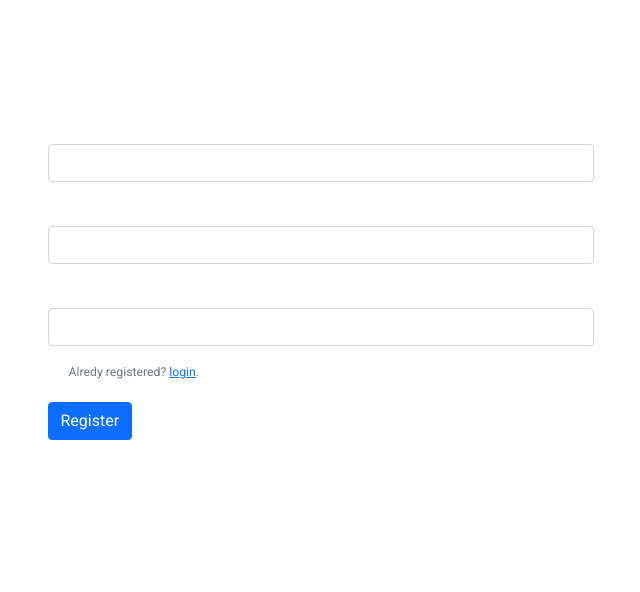
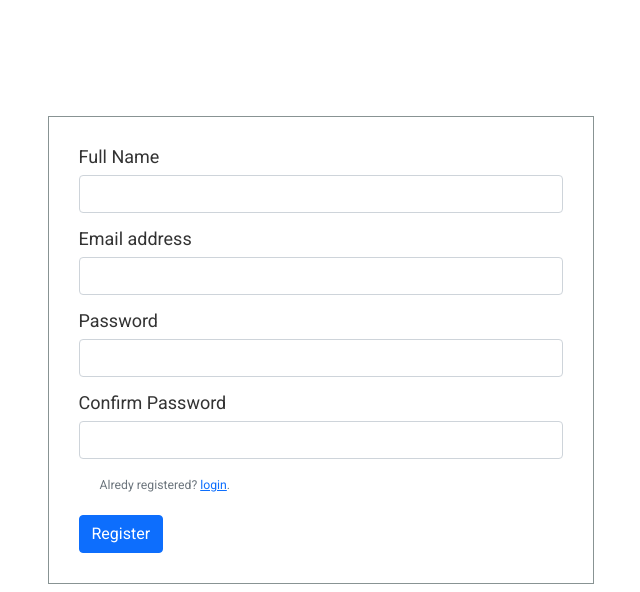
Before and after one commit to Dongido/Gig-manager-app, an Angular app in the folder frontend/: page /register in a window 1280 px wide. Shown: the top 592 px of the page, without its empty margins (320-960 px from the left). Built offline with nearby package versions, Linux system fonts and the light colour scheme.

Commit message:
Refactor: Improve design for login and registration page

```diff
--- a/frontend/src/app/auth/login/login.component.css
+++ b/frontend/src/app/auth/login/login.component.css
@@ -1,3 +1,13 @@
+.user-form form {
+    border: 1px solid #889393;
+    padding: 30px;
+}
+
+.user-form label {
+    color: #333;
+    font-size: 18px;
+}
+
 .error-message {
     color: #f00;
     font-size: 14px;
--- a/frontend/src/app/auth/login/login.component.html
+++ b/frontend/src/app/auth/login/login.component.html
@@ -1,4 +1,4 @@
-<div class="container">
+<div class="container user-form">
     <div class="row mt-5">
         <div class="col-md-6 offset-md-3 mt-4">
             <h3>User Login</h3>
--- a/frontend/src/app/auth/login/login.component.ts
+++ b/frontend/src/app/auth/login/login.component.ts
@@ -18,11 +18,9 @@ export class LoginComponent implements OnInit {
 
   onSubmit(siginInForm: NgForm){
     if(siginInForm.valid){
-      console.log("valid dd")
       this.authServices.login(siginInForm.value)
     }
     else {
-      console.log("invalid dd")
       this.invalidUser = this.authServices.invalidUser
     }
   }
--- a/frontend/src/app/auth/register/register.component.css
+++ b/frontend/src/app/auth/register/register.component.css
@@ -0,0 +1,14 @@
+.user-form form {
+    border: 1px solid #889393;
+    padding: 30px;
+}
+
+.user-form label {
+    color: #333;
+    font-size: 18px;
+}
+
+.error-message {
+    color: #0e6d23;
+    font-size: 14px;
+}
--- a/frontend/src/app/auth/register/register.component.html
+++ b/frontend/src/app/auth/register/register.component.html
@@ -1,22 +1,29 @@
-<div class="container">
+<div class="container user-form">
     <div class="row mt-5">
         <div class="col-md-6 offset-md-3 mt-4">
             <h3>Register new user</h3>
-            <form>
+            <form (ngSubmit)="onSubmit(RegisterForm)" #RegisterForm="ngForm">
                 <div class="mb-3">
-                    <label for="NameInput" class="form-label">Full Name</label>
-                    <input type="text" class="form-control" id="NameInput">
+                    <label for="name" class="form-label">Full Name</label>
+                    <input type="text" class="form-control" name="name" id="name" required ngModel>
                 </div>
                 <div class="mb-3">
-                    <label for="EmailInput" class="form-label">Email address</label>
-                    <input type="email" class="form-control" id="EmailInput">
+                    <label for="email" class="form-label">Email address</label>
+                    <input type="email" class="form-control" name="email" id="email" required ngModel>
                 </div>
                 <div class="mb-3">
-                    <label for="PasswordInput" class="form-label">Password</label>
-                    <input type="password" class="form-control" id="PasswordInput">
+                    <label for="password" class="form-label">Password</label>
+                    <input type="password" class="form-control" name="password" id="password" required ngModel>
+                </div>
+                <div class="mb-3">
+                    <label for="c_password" class="form-label">Confirm Password</label>
+                    <input type="password" class="form-control" name="c_password" id="c_password" required ngModel>
                 </div>
                 <div class="mb-3 form-check">
-                    <div class="form-text">Alredy registered? <a routerLink="/"> login</a>.</div>
+                    <div class="form-text">Alredy registered? <a routerLink="/login"> login</a>.</div>
+                </div>
+                <div class="mb-3">
+                    <p class="form-text error-message">{{message}}</p>
                 </div>
                 <button type="submit" class="btn btn-primary">Register</button>
             </form>
--- a/frontend/src/app/auth/register/register.component.ts
+++ b/frontend/src/app/auth/register/register.component.ts
@@ -1,4 +1,7 @@
 import { Component, OnInit } from '@angular/core';
+import { NgForm } from '@angular/forms';
+import { Router } from '@angular/router';
+import { AuthService } from '../../service/auth.service';
 
 @Component({
   selector: 'app-register',
@@ -6,10 +9,27 @@ import { Component, OnInit } from '@angular/core';
   styleUrls: ['./register.component.css']
 })
 export class RegisterComponent implements OnInit {
+  message: string = ""
 
-  constructor() { }
+  constructor(private router: Router, private authServices: AuthService) { }
 
   ngOnInit(): void {
   }
 
+  onSubmit(RegisterForm: NgForm){
+    if(RegisterForm.valid){
+      this.authServices.addUser(RegisterForm.value).subscribe(() =>{
+        this.message = 'User registered successfully'
+        this.onReset(RegisterForm)
+        this.router.navigate(['/login'])
+      }, error =>{
+        console.log(error)
+      })
+    }
+  }
+
+  onReset(form: NgForm){
+    form.reset();
+  }
+
 }
--- a/frontend/src/app/service/auth.service.ts
+++ b/frontend/src/app/service/auth.service.ts
@@ -21,7 +21,7 @@ export class AuthService {
 
 
   addUser(user: UserRegister){
-    return this.http.post(this.baseUrl + "api/register", user)
+    return this.http.post(this.baseUrl + "/api/register", user)
   }
 
   login(data: UserLogin){
```
Also changed, not shown: frontend/src/app/model/signInData.ts (+1 -19 lines), 1 other file (tests, documents, lock files or other folders).
